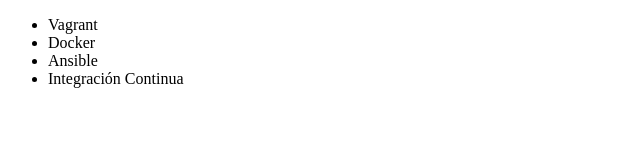
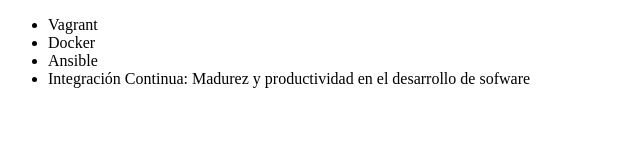
Before and after one commit to Karinaa82/alura-git, a plain HTML site: page index.html in a window 1280 px wide. Shown: the whole page, without its empty margins (0-640 px from the left). Drawn offline with Linux system fonts and the light colour scheme.

Commit message:
renombrando curso de integracion continua

```diff
--- a/index.html
+++ b/index.html
@@ -10,7 +10,7 @@
         <li>Vagrant</li>
         <li>Docker</li>
         <li>Ansible</li>
-        <li>Integración Continua</li>
+        <li>Integración Continua: Madurez y productividad en el desarrollo de sofware</li>
     </ul>
 
 </body>
```
